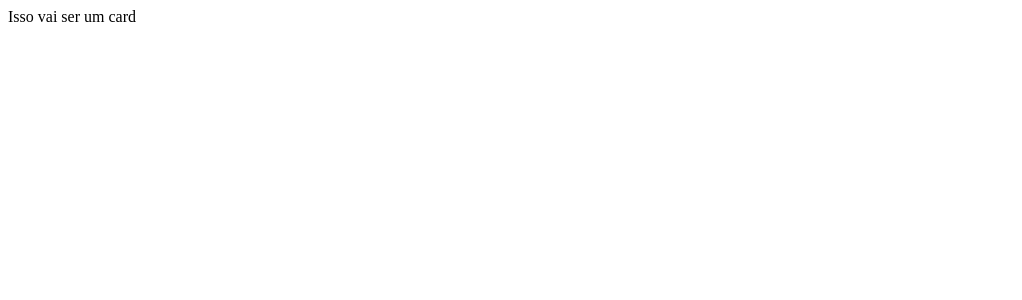
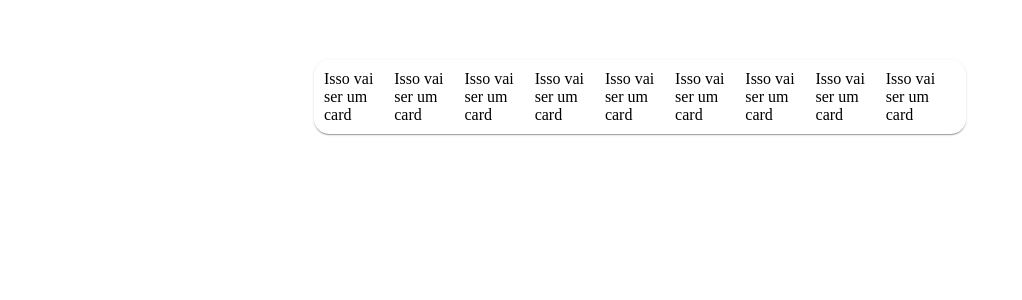
Before and after one commit to GusChenn/keycash-frontend-challenge-gustavochen, a React (Create React App) app: page / in a window 1280 px wide. Shown: the top 300 px of the page, without its empty margins (0-1022 px from the left). Built offline with nearby package versions, Linux system fonts and the light colour scheme.

Commit message:
Elaboração da estrutura de Vitrine

```diff
--- a/package.json
+++ b/package.json
@@ -3,6 +3,9 @@
   "version": "0.1.0",
   "private": true,
   "dependencies": {
+    "@emotion/react": "^11.4.1",
+    "@emotion/styled": "^11.3.0",
+    "@mui/material": "^5.0.3",
     "@testing-library/jest-dom": "^5.11.4",
     "@testing-library/react": "^11.1.0",
     "@testing-library/user-event": "^12.1.10",
--- a/public/index.html
+++ b/public/index.html
@@ -9,6 +9,10 @@
       name="description"
       content="Web site created using create-react-app"
     />
+    <link
+      rel="stylesheet"
+      href="https://fonts.googleapis.com/css?family=Roboto:300,400,500,700&display=swap"
+    />
     <link rel="apple-touch-icon" href="%PUBLIC_URL%/logo192.png" />
     <link rel="manifest" href="%PUBLIC_URL%/manifest.json" />
     <title>React App</title>
--- a/src/components/Vitrine.jsx
+++ b/src/components/Vitrine.jsx
@@ -1,10 +1,41 @@
 import React from 'react';
+import Box from '@mui/material/Box';
+import Card from './Card';
 
 function Vitrine() {
   return (
-    <div>
-      Isso vai ser uma vitrine
-    </div>
+    <Box
+      sx={{
+        display: 'flex',
+        flexDirection: 'column',
+        alignItems: 'center',
+        margin: '50px 0',
+        padding: '0',
+      }}
+    >
+      <Box
+        sx={{
+          display: 'flex',
+          flexDirection: 'row',
+          alignItems: 'center',
+          borderRadius: '15px',
+          boxShadow: 1,
+          margin: '10px',
+          width: '50%',
+          padding: '10px',
+        }}
+      >
+        <Card />
+        <Card />
+        <Card />
+        <Card />
+        <Card />
+        <Card />
+        <Card />
+        <Card />
+        <Card />
+      </Box>
+    </Box>
   );
 }
 
--- a/src/index.jsx
+++ b/src/index.jsx
@@ -1,11 +1,11 @@
 import React from 'react';
 import ReactDOM from 'react-dom';
-import Card from './components/Card';
+import Vitrine from './components/Vitrine';
 import reportWebVitals from './reportWebVitals';
 
 ReactDOM.render(
   <React.StrictMode>
-    <Card />
+    <Vitrine />
   </React.StrictMode>,
   document.getElementById('root'),
 );
```
Also changed, not shown: 1 other file (tests, documents, lock files or other folders).
